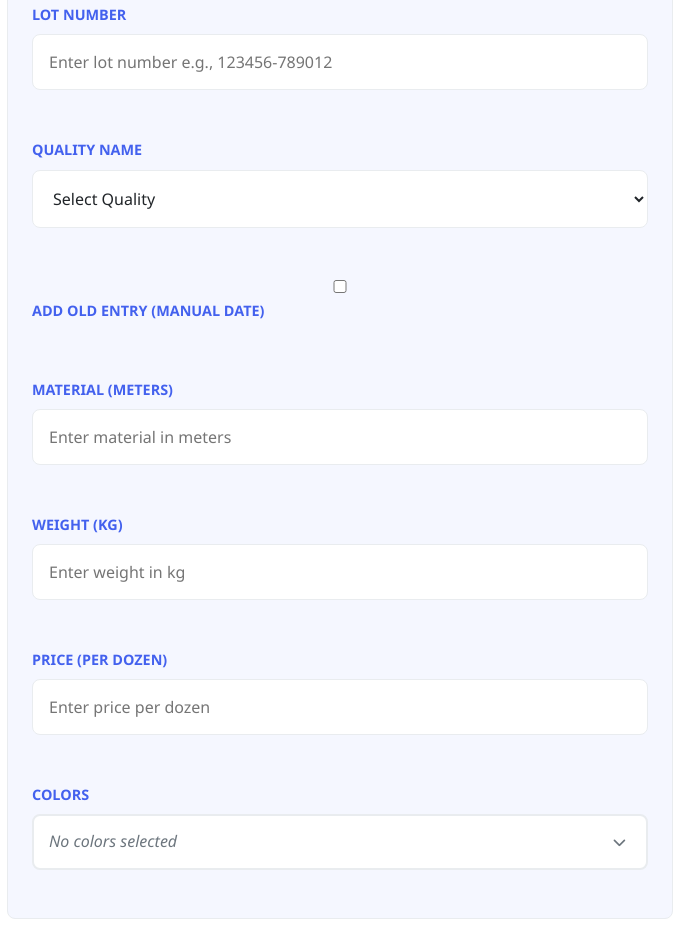
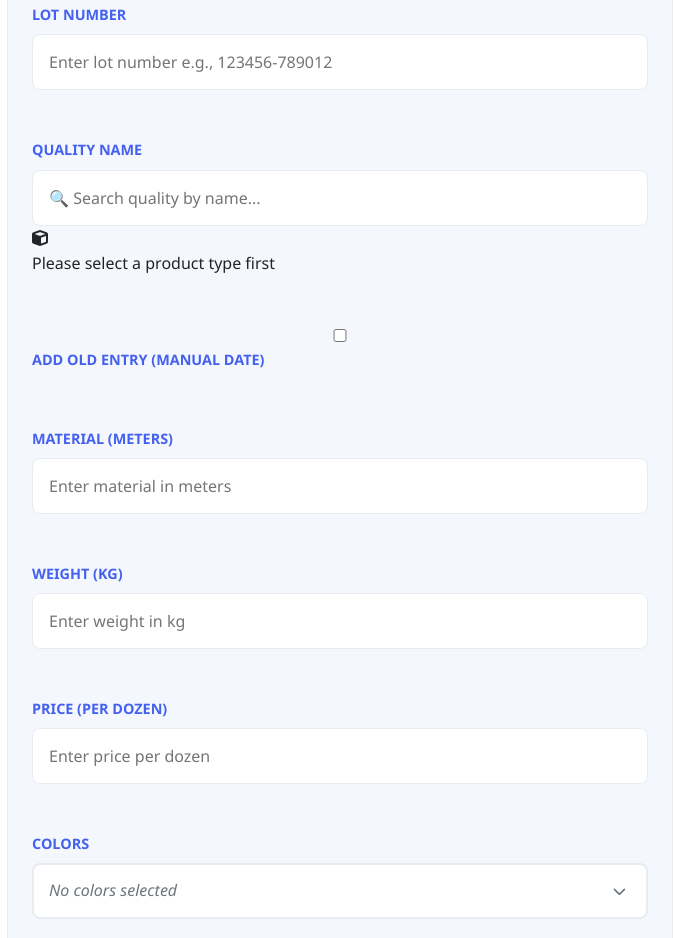
Before and after one commit to saifali7/alishanapp, a plain HTML site: page frontend/index.html in a window 1280 px wide. Shown: the part 1048-1986 px from the top of the page, without its empty margins (550-1225 px from the left). Drawn offline with Linux system fonts and the light colour scheme.

Commit message:
Update index.html

```diff
--- a/frontend/index.html
+++ b/frontend/index.html
@@ -186,24 +186,39 @@
                                             >
                                         </div>
 
-                                    <div class="form-group">
-                                        <label for="quality">Quality Name</label>
-                                        <select id="quality" required>
-                                            <option value="">Select Quality</option>
-                                            <option value="LAZO">LAZO</option>
-                                            <option value="ORRY">ORRY</option>
-                                            <option value="NAIRA">NAIRA</option>
-                                            <option value="EXOTIC">EXOTIC</option>
-                                            <option value="PARFECTO">PARFECTO</option>
-                                            <option value="ADDITION">ADDITION</option>
-                                            <option value="JAXXON">JAXXON</option>
-                                            <option value="CHARLIE">CHARLIE</option>
-                                            <option value="KANISHKA">KANISHKA</option>
-                                            <option value="FLORA">FLORA</option>
-                                            <option value="EAZY">EAZY</option>
-                                            <option value="NANCY">NANCY</option>
-                                        </select>
-                                    </div>
+
+                                    <!-- ENHANCED QUALITY SELECTOR WITH CATEGORIES & SEARCH -->
+                                        <div class="form-group">
+                                            <label for="quality">Quality Name</label>
+
+                                            <!-- Quality Search Box -->
+                                            <div class="quality-search-container">
+                                                <input type="text" id="qualitySearch" placeholder="🔍 Search quality by name..."
+                                                       oninput="filterQualityOptions()">
+                                            </div>
+
+                                            <!-- Enhanced Quality Selector -->
+                                            <div class="quality-selector-container">
+                                                <!-- Hidden select for form submission -->
+                                                <select id="quality" name="quality" required style="display: none;">
+                                                    <option value="">Select Quality</option>
+                                                </select>
+
+                                                <!-- Categories will be loaded here dynamically -->
+                                                <div class="quality-categories" id="qualityCategories">
+                                                    <div class="quality-placeholder">
+                                                        <i class="fas fa-cube"></i>
+                                                        <p>Please select a product type first</p>
+                                                    </div>
+                                                </div>
+                                            </div>
+                                            <div class="selected-quality-display" id="selectedQualityDisplay" style="display: none;">
+                                                <strong>Selected:</strong> <span id="selectedQualityText"></span>
+                                            </div>
+                                        </div>
+
+
+
 
                                     <!-- IMPROVED MANUAL DATE/TIME SECTION -->
                                     <div class="form-group full-width">
```
